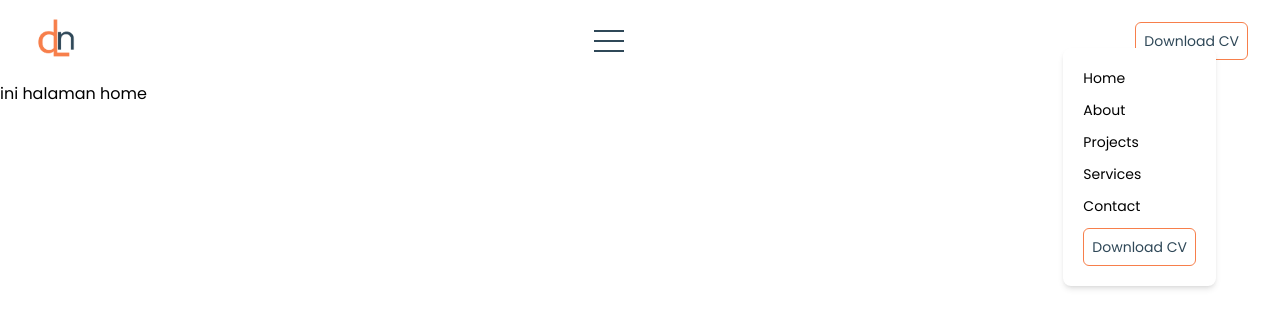
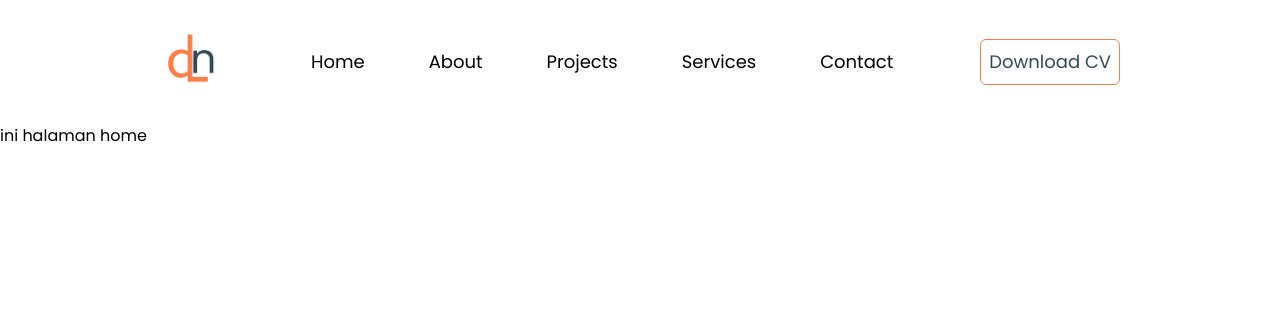
Before and after one commit to tubagusdylan/portfolio-web, a React (Vite) app: page / in a window 1280 px wide. Shown: the top 328 px of the page. Built offline with nearby package versions, Linux system fonts and the light colour scheme.

Commit message:
responsive and functionality navbar

```diff
--- a/src/components/Button.jsx
+++ b/src/components/Button.jsx
@@ -1,4 +1,4 @@
 /* eslint-disable react/prop-types */
 export const Button = ({ children }) => {
-  return <button className="border border-secondary py-2 px-2 rounded-md text-primary text-sm">{children}</button>;
+  return <button className="w-full border border-secondary p-2 rounded-md text-primary text-sm hover:bg-secondary hover:text-white lg:text-lg">{children}</button>;
 };
--- a/src/components/Hamburger.jsx
+++ b/src/components/Hamburger.jsx
@@ -1,9 +1,10 @@
-export const Hamburger = () => {
+/* eslint-disable react/prop-types */
+export const Hamburger = ({ onMenuShow, hamStyle }) => {
   return (
-    <button className="block">
-      <span className="hamburger-line"></span>
-      <span className="hamburger-line"></span>
-      <span className="hamburger-line"></span>
+    <button className={`block ${hamStyle} md:hidden`} onClick={onMenuShow}>
+      <span className="hamburger-line transition duration-200 ease-in-out origin-top-left"></span>
+      <span className="hamburger-line transition duration-200 ease-in-out"></span>
+      <span className="hamburger-line transition duration-200 ease-in-out origin-bottom-left"></span>
     </button>
   );
 };
--- a/src/components/Navbar.jsx
+++ b/src/components/Navbar.jsx
@@ -2,38 +2,59 @@ import logo from "../img/logo.png";
 import { Hamburger } from "./Hamburger";
 import { Button } from "./Button";
 import { Link } from "react-router-dom";
+import { useState } from "react";
 
 export const Navbar = () => {
+  const [hamStyle, setHamStyle] = useState("");
+  const [isShowMenu, setIsShowMenu] = useState(false);
+
+  const handleMenu = () => {
+    !isShowMenu ? setHamStyle("hamburger-active") : setHamStyle("");
+    setIsShowMenu(!isShowMenu);
+  };
+
   return (
     <div className="container">
-      <div className="flex justify-between items-center p-4 relative">
+      <div className="flex justify-between items-center py-4 xl:px-36 relative">
         <div>
-          <img src={logo} alt="logo" width={50} />
+          <img src={logo} alt="logo" width={50} className="lg:w-16" />
         </div>
         <div>
-          <Hamburger />
-          <nav className="absolute right-12 top-12 bg-white p-5 rounded-lg shadow-md">
-            <ul className="text-sm">
-              <li className="group">
-                <Link to="/">Home</Link>
+          <Hamburger onMenuShow={handleMenu} hamStyle={hamStyle} />
+          <nav className="w-full max-w-[200px] absolute right-12 top-12 bg-white p-5 rounded-lg shadow-md md:block md:static md:bg-transparent md:shadow-none md:rounded-none md:max-w-full" hidden={!isShowMenu}>
+            <ul className="block text-sm md:flex lg:text-lg">
+              <li className="group my-3">
+                <Link to="/" className="group-hover:text-secondary md:mx-4 lg:mx-8">
+                  Home
+                </Link>
               </li>
               <li className="group my-3">
-                <Link to="/about">About</Link>
+                <Link to="/about" className="group-hover:text-secondary md:mx-4 lg:mx-8">
+                  About
+                </Link>
               </li>
               <li className="group my-3">
-                <Link to="/projects">Projects</Link>
+                <Link to="/projects" className="group-hover:text-secondary md:mx-4 lg:mx-8">
+                  Projects
+                </Link>
               </li>
               <li className="group my-3">
-                <Link to="/services">Services</Link>
+                <Link to="/services" className="group-hover:text-secondary md:mx-4 lg:mx-8">
+                  Services
+                </Link>
               </li>
               <li className="group my-3">
-                <Link to="/contact">Contact</Link>
+                <Link to="/contact" className="group-hover:text-secondary md:mx-4 lg:mx-8">
+                  Contact
+                </Link>
               </li>
             </ul>
-            <Button>Download CV</Button>
+            <div className="w-full md:hidden my-1">
+              <Button>Download CV</Button>
+            </div>
           </nav>
         </div>
-        <div className="hidden lg:block">
+        <div className="hidden md:block">
           <Button>Download CV</Button>
         </div>
       </div>
--- a/src/index.css
+++ b/src/index.css
@@ -9,3 +9,15 @@ body {
 .hamburger-line {
   @apply w-[30px] h-[2px] my-2 block bg-primary;
 }
+
+.hamburger-active > span:nth-child(1) {
+  @apply rotate-45;
+}
+
+.hamburger-active > span:nth-child(3) {
+  @apply -rotate-45;
+}
+
+.hamburger-active > span:nth-child(2) {
+  @apply scale-0;
+}
```
